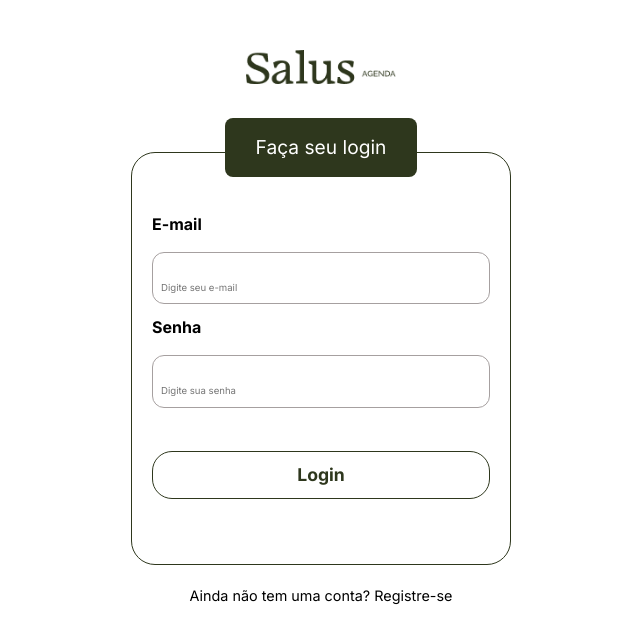
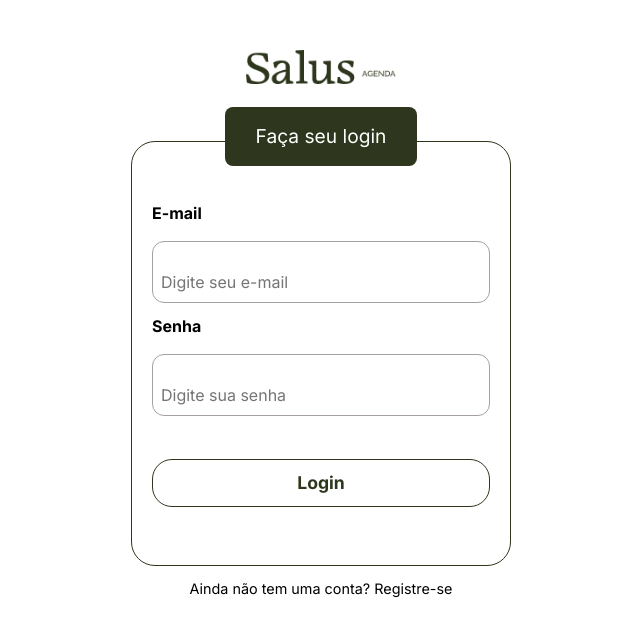
Before and after one commit to joao-carlos-dev/salusAgenda, a React (Vite) app in the folder salusApp/: page / in a window 1280 px wide. Shown: the top 642 px of the page, without its empty margins (319-959 px from the left). Built offline with nearby package versions, Linux system fonts and the light colour scheme.

Commit message:
alterando o tamnho fonte e cor da fonte, quando ele esta em foco.

```diff
--- a/salusApp/src/components/Login/Login.css
+++ b/salusApp/src/components/Login/Login.css
@@ -10,7 +10,7 @@
 
 .containerLogin img {
     width: 150px;
-    margin-bottom: 29px;
+    margin-bottom: 18px;
 }
 
 .loginTitleContainer {
@@ -62,11 +62,16 @@
     border: 1px solid var(--colorBorder);
     color: var(--placeholderFontColor);
     border-radius: 12px;
-    font-size: 0.6em;
+    font-size: 1em;
     text-align: left;
     width: 100%;
     box-sizing: border-box;
     outline-color: var(--darkGreenColor);
+}
+
+.loginForm input[type="email"],
+.loginForm input[type="password"]:focus {
+    color: var(--darkGreenColor);
 }
 
 .button-submit {
@@ -79,7 +84,7 @@
     font-size: 1.1em;
     font-weight: bold;
     margin-top: 32px;
-    margin-bottom: 25px;
+    margin-bottom: 18px;
     transition: background-color 0.3s, color 0.3s;
 }
 
@@ -89,7 +94,7 @@
 }
 
 .registerText {
-    margin-top: 20px;
+    margin-top: 12px;
     font-size: 0.9em;
     font-weight: normal;
     text-decoration: none;
```
